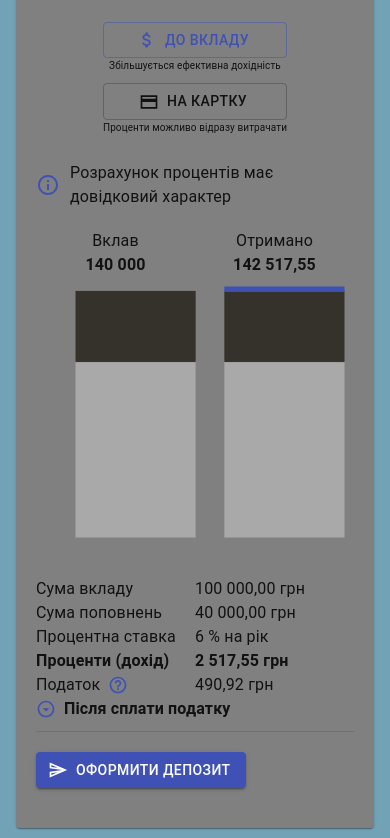
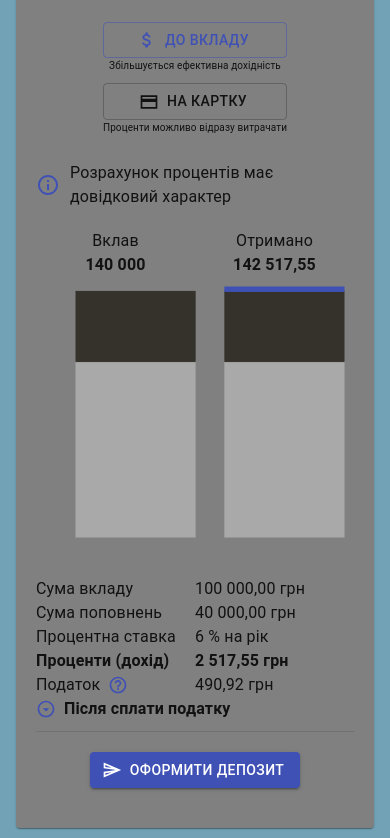
Before and after one commit to IvanRozinko/depositCalculator, a React (Create React App) app: page / in a window 390 px wide. Shown: the part 955-1793 px from the top of the page. Built offline with nearby package versions, Linux system fonts and the light colour scheme.

Commit message:
Button centered

```diff
--- a/src/components/DepositCharts/DepositCharts.tsx
+++ b/src/components/DepositCharts/DepositCharts.tsx
@@ -23,6 +23,12 @@ function DepositCharts() {
       },
       mb: {
         marginBottom: 20
+      },
+      buttonContainer: {
+        [theme.breakpoints.down('sm')]: {
+          display: 'flex',
+          justifyContent: 'center'
+        }
       }
     })
   );
@@ -80,6 +86,7 @@ function DepositCharts() {
         <InfoRow label='Податок' value={uahFormatter(tax)} children={<IconTooltip />} />
         <ProfitDetails purePercent={purePercent} pureProfit={pureProfit} />
         <Divider className={styles.mb} />
+        <Box className={styles.buttonContainer}>
           <Button
             variant='contained'
             color='primary'
@@ -90,6 +97,7 @@ function DepositCharts() {
           </Button>
         </Box>
       </Box>
+    </Box>
   )
 }
 
```
Lines whose indentation alone changed are shown as unchanged.
